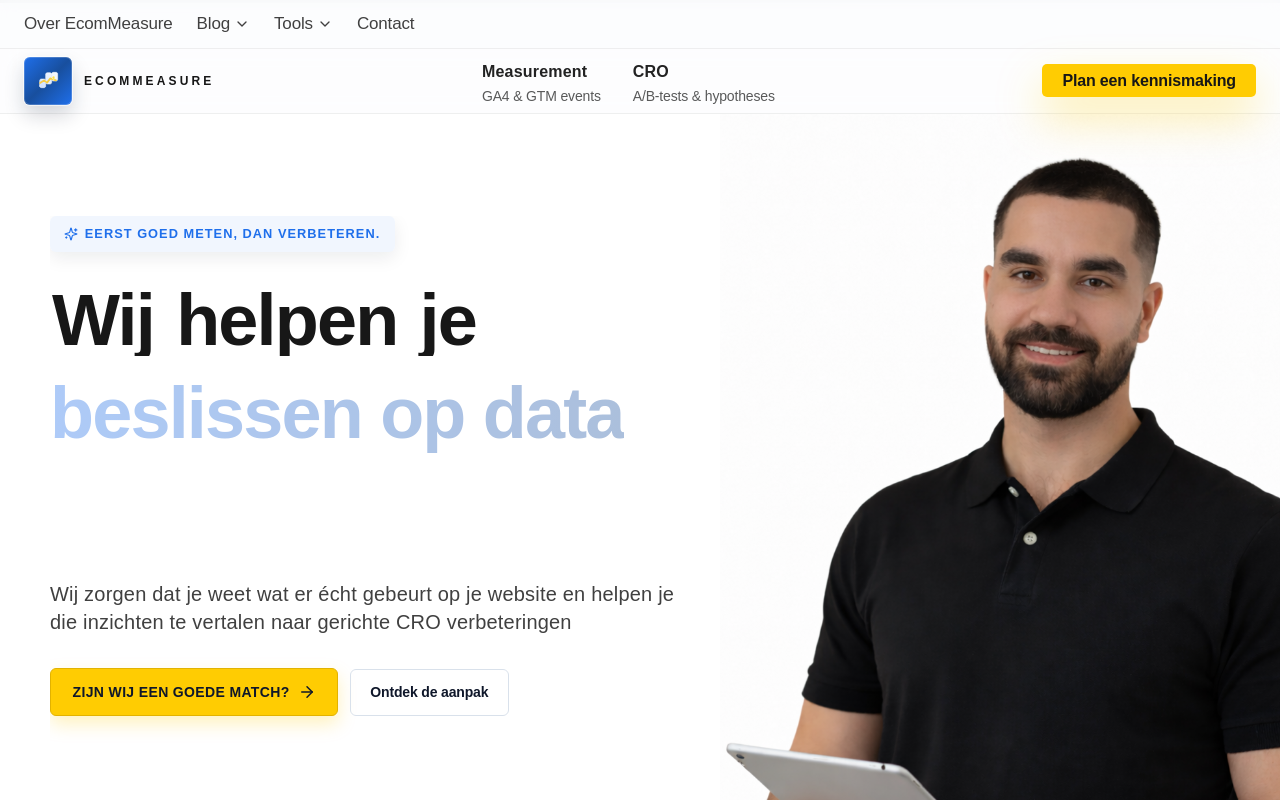
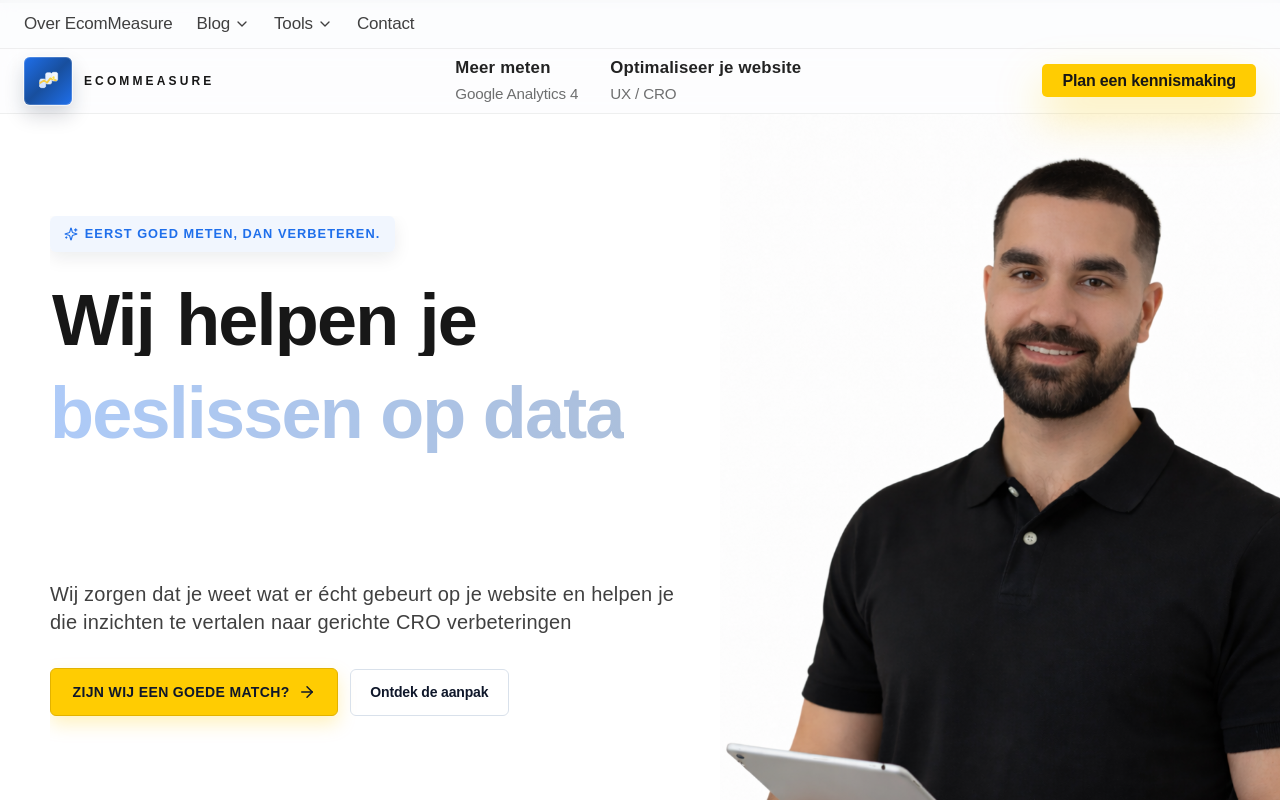
Before and after one commit to ProjectBibo/EcomMeasure3, a React (Vite) app: page / in a window 1280 px wide. Shown: the top 800 px of the page. Built offline with nearby package versions, Linux system fonts and the light colour scheme.

Commit message:
Refine service navigation labels and styling

```diff
--- a/src/i18n/content.js
+++ b/src/i18n/content.js
@@ -19,14 +19,14 @@ export const translations = {
       cta: "Plan een kennismaking",
       columns: [
         {
-          title: "Measurement",
+          title: "Meer meten",
           href: "/measurement",
-          subtitle: "GA4 & GTM events",
+          subtitle: "Google Analytics 4",
         },
         {
-          title: "CRO",
+          title: "Optimaliseer je website",
           href: "/cro",
-          subtitle: "A/B-tests & hypotheses",
+          subtitle: "UX / CRO",
         },
       ],
       languageLabel: "Taal",
@@ -444,14 +444,14 @@ export const translations = {
       cta: "Book an intro call",
       columns: [
         {
-          title: "Measurement",
+          title: "Measure more",
           href: "/measurement",
-          subtitle: "GA4 & GTM events",
+          subtitle: "Google Analytics 4",
         },
         {
-          title: "CRO",
+          title: "Optimize your website",
           href: "/cro",
-          subtitle: "A/B testing roadmap",
+          subtitle: "UX / CRO",
         },
       ],
       languageLabel: "Language",
--- a/src/index.css
+++ b/src/index.css
@@ -378,23 +378,36 @@ body {
   display: grid;
   align-content: center;
   gap: .2rem;
+  position: relative;
+  padding: .35rem 0 .65rem;
 }
 .svc-head {
   font-weight: 700;
+  font-size: 1.05rem;
   letter-spacing: .2px;
   color: color-mix(in oklab, #0a0a0a 90%, transparent);
   text-decoration: none;
 }
 .svc-sub {
-  font-size: .875rem;
-  line-height: 1.15;
+  font-size: .95rem;
+  line-height: 1.2;
   text-decoration: none;
-  color: color-mix(in oklab, #0a0a0a 75%, transparent);
-  opacity: .9;
+  color: color-mix(in oklab, #0a0a0a 62%, transparent);
+  opacity: .95;
 }
-.svc-sub:hover,
-.svc-head:hover {
-  filter: brightness(0.98);
+.svc-col::after {
+  content: "";
+  position: absolute;
+  left: 0;
+  right: 0;
+  bottom: 0;
+  height: 3px;
+  background: #FFCC02;
+  opacity: 0;
+}
+
+.svc-col:hover::after {
+  opacity: 1;
 }
 
 /* ===== Mobile varianten (horizontale scroller) ===== */
```
